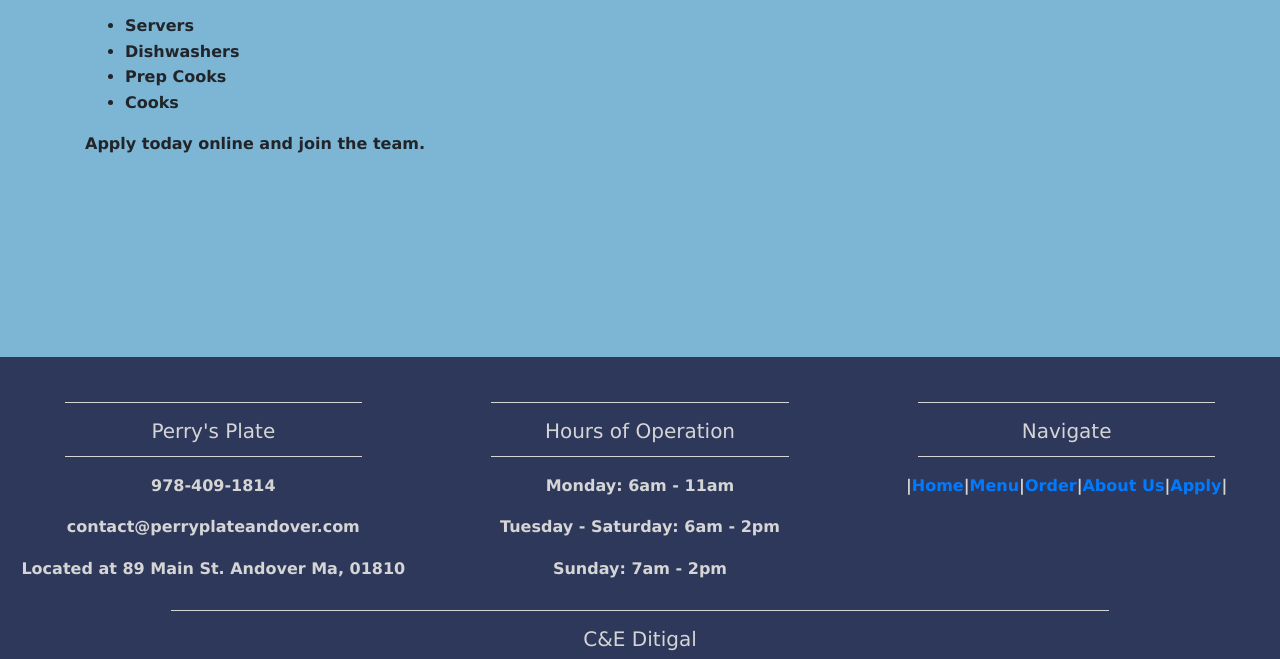
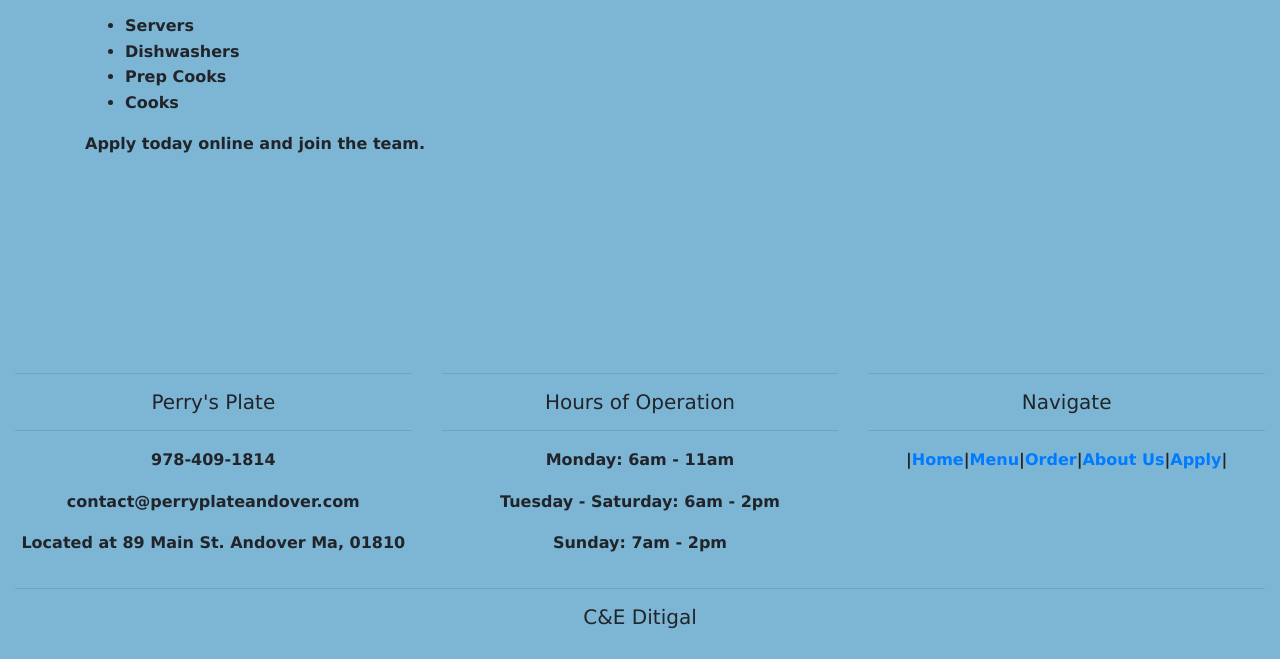
Before and after one commit to ejperry4/PPWebsite, a plain HTML site: page perryplate/Apply.html in a window 1280 px wide. Shown: the part 519-1178 px from the top of the page. After the commit the page ends 1156 px from the top, so only its background shows below. Drawn offline with nearby package versions, Linux system fonts and the light colour scheme.

Commit message:
Added new changes

```diff
--- a/perryplate/index.css
+++ b/perryplate/index.css
@@ -20,6 +20,12 @@ body {
   *zoom: 1;
 }
 
+.logo_photo > img {
+  margin-right: auto;
+  margin-left: auto;
+  display: block;
+}
+
 .clearfix:before, .clearfix:after {
   display: table;
   line-height: 0;
@@ -32,7 +38,7 @@ body {
 
 .container {
     width: 100%;
-    margin: 0 auto
+    margin: 0 auto;
 
 }
 
@@ -336,16 +342,4 @@ nav > a:hover {
 .cards > img {
   width: 100%;
   height: 55%;
-
 }
-footer {
-  background-color: rgb(46,56,91);;
-  color: #d5d5d5;
-  padding-top: 2rem;
-}
-hr.light{
-  border-top: 1px solid #d5d5d5;
-  width: 75%;
-  margin-top: .8rem;
-  margin-bottom: 1rem;
-}
```
Also changed, not shown: perryplate/index.html (+2 -2 lines).
